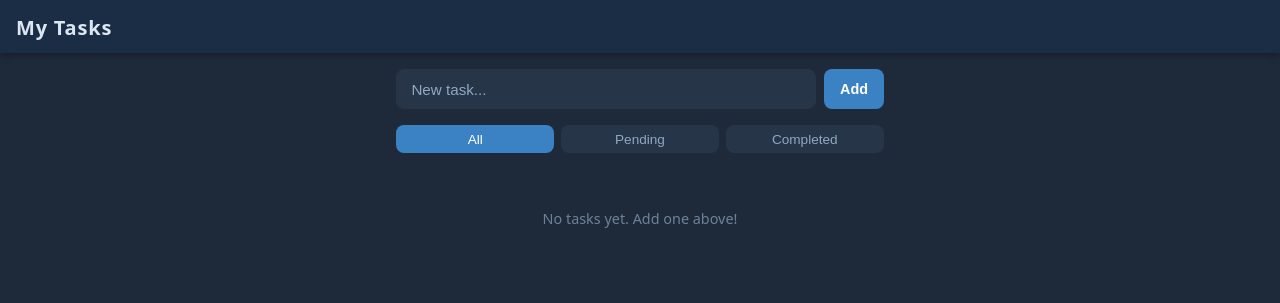
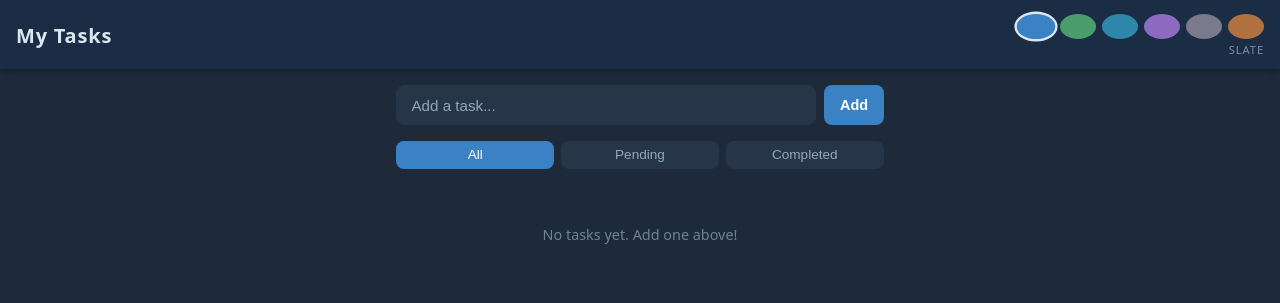
Before and after one commit to sameeradsv/my-tasks-pwa, a plain HTML site: page index.html in a window 1280 px wide. Drawn offline with Linux system fonts and the light colour scheme.

Commit message:
Add theme picker dots and label to header

```diff
--- a/index.html
+++ b/index.html
@@ -7,24 +7,36 @@
 
   <!-- PWA manifest -->
   <link rel="manifest" href="manifest.webmanifest" />
-  <meta name="theme-color" content="#0f766e" />
+  <meta name="theme-color" content="#1a2d45" />
 
   <!-- iOS PWA specific -->
   <meta name="apple-mobile-web-app-capable" content="yes" />
-  <meta name="apple-mobile-web-app-status-bar-style" content="default" />
+  <meta name="apple-mobile-web-app-status-bar-style" content="black-translucent" />
   <meta name="apple-mobile-web-app-title" content="My Tasks" />
   <link rel="apple-touch-icon" href="icons/icon-192.png" />
 
   <link rel="stylesheet" href="style.css" />
 </head>
-<body>
+<body data-theme="slate">
+
   <header>
     <h1>My Tasks</h1>
+    <div style="display:flex;flex-direction:column;align-items:flex-end;gap:3px">
+      <div class="theme-picker" role="group" aria-label="Choose theme">
+        <button class="theme-dot active" data-theme="slate"  title="Slate"></button>
+        <button class="theme-dot"        data-theme="forest" title="Forest"></button>
+        <button class="theme-dot"        data-theme="ocean"  title="Ocean"></button>
+        <button class="theme-dot"        data-theme="dusk"   title="Dusk"></button>
+        <button class="theme-dot"        data-theme="graphite" title="Graphite"></button>
+        <button class="theme-dot"        data-theme="cocoa"  title="Cocoa"></button>
+      </div>
+      <span class="theme-label" id="theme-label">Slate</span>
+    </div>
   </header>
 
   <main>
     <form id="task-form">
-      <input id="task-input" type="text" placeholder="New task..." required />
+      <input id="task-input" type="text" placeholder="Add a task..." required />
       <button type="submit">Add</button>
     </form>
 
```
